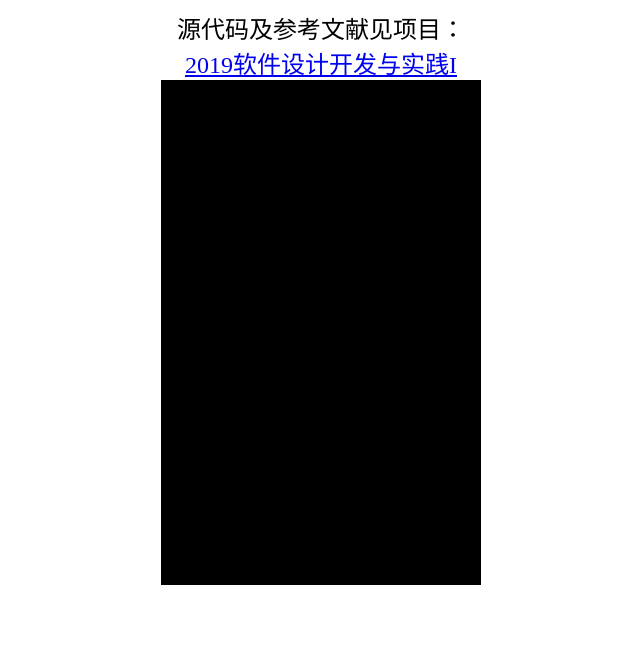
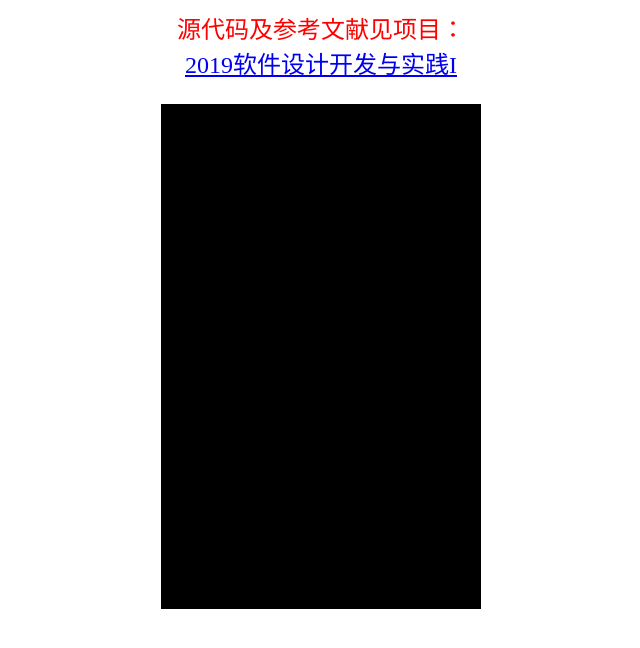
Before and after one commit to BilibiliWan/BilibiliWan.github.io, a plain HTML site: page index.html in a window 1280 px wide. Shown: the whole page, without its empty margins (319-959 px from the left). Drawn offline with Linux system fonts and the light colour scheme; no server answers; animation ran at ten frames a second.

Commit message:
Update index.html

```diff
--- a/index.html
+++ b/index.html
@@ -1,24 +1,27 @@
 <!DOCTYPE html>
 <html>
 	<head>
-		<meta content="yes" name="apple-mobile-web-app-capable"/>
-		<meta content="yes" name="apple-touch-fullscreen"/>
-		<meta content="black" name="apple-mobile-web-app-status-bar-style">
-		<meta content="width=device-width, initial-scale=1.0, maximum-scale=1.0, user-scalable=no" name="viewport" />
 		<meta charset="utf-8" />
 		<meta lang="eng">
 
 		<title>
-			flappy bird
+			Flappy Bird
 		</title>
 
 		<style>
-			body, p, div{
+			div{
 				margin: 0;
 				padding: 0;
 			}
 			canvas{
 				margin:0 auto;
+			}
+			body{
+                background-color: white;
+				margin:0;
+            }
+			p{
+				color: red;
 			}
 		</style>
 
@@ -27,12 +30,14 @@
 	</head>
 
 	<body>
-		<div id="game" style="margin:0px"></div>
+		<!-- <div id="game" style="margin:0px"></div> -->
+
+		<p style="text-align:center; margin-top:10px; font-size:24px; color: red;">
+			源代码及参考文献见项目：<br/>
+			<a href="https://github.com/BilibiliWan/BilibiliWan.github.io" >2019软件设计开发与实践I</a>
+		</p>
+
 		<script src="js/game.js"></script>
-		<p style="text-align:center; margin-top:10px; font-size:24px;">
-			源代码及参考文献见项目：<br/>
-			<a href="https://github.com/BilibiliWan/BilibiliWan.github.io">2019软件设计开发与实践I</a>
-		</p>
 
 	</body>
 
```
